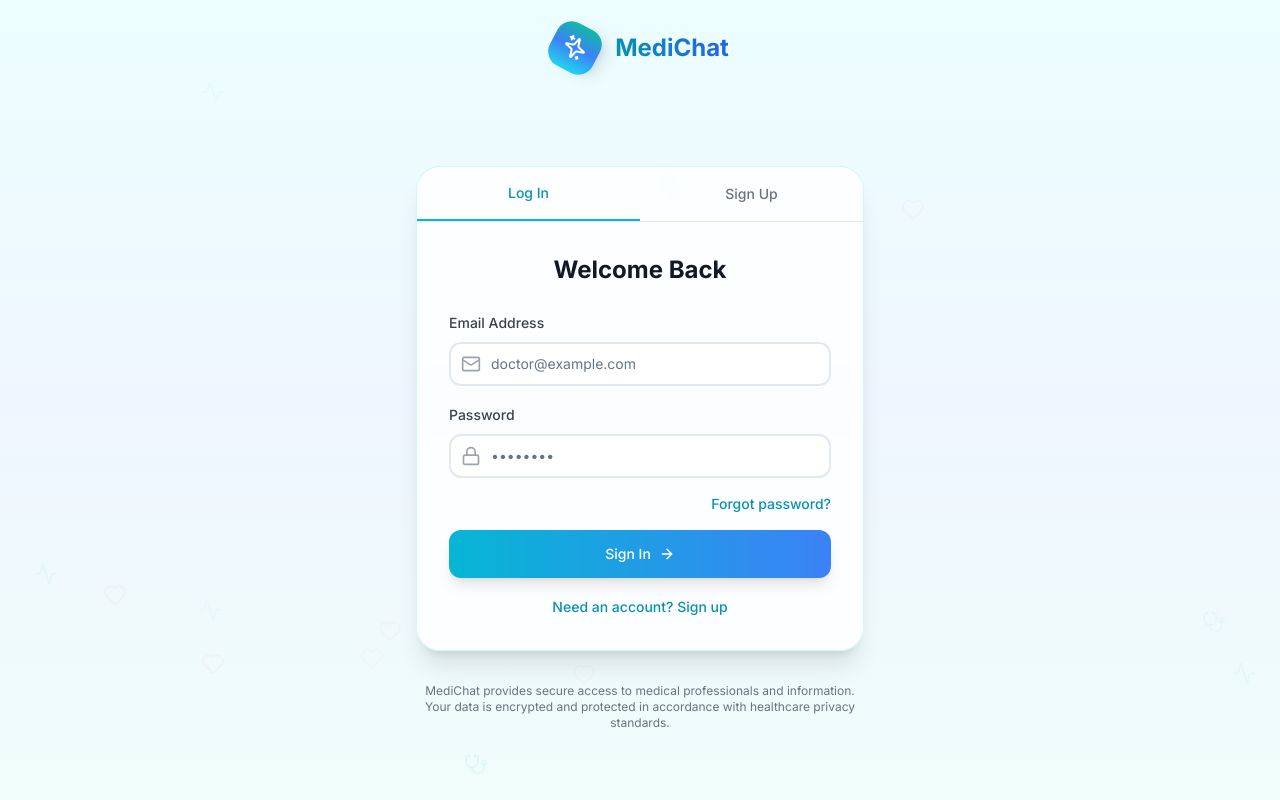
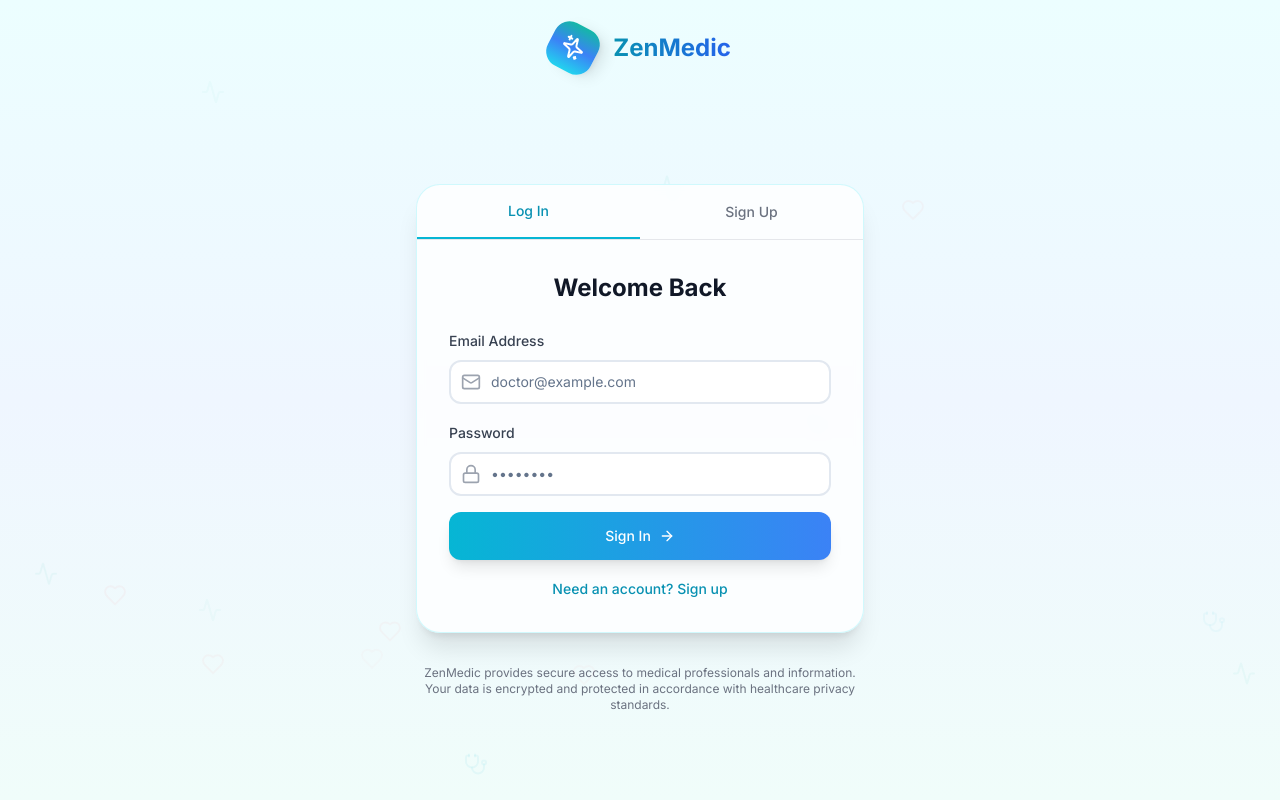
Before and after one commit to Hemanth-c56/zenMedic, a Next.js app: page /auth in a window 1280 px wide. Built offline with nearby package versions, Linux system fonts and the light colour scheme.

Commit message:
Update page.tsx

```diff
--- a/app/(public)/auth/page.tsx
+++ b/app/(public)/auth/page.tsx
@@ -208,7 +208,7 @@ export default function AuthPage() {
             </motion.div>
           </div>
           <h1 className="text-2xl font-bold bg-gradient-to-r from-cyan-600 to-blue-600 bg-clip-text text-transparent">
-            MediChat
+            ZenMedic
           </h1>
         </div>
       </header>
@@ -386,7 +386,7 @@ export default function AuthPage() {
                     )}
 
                     {/* Forgot Password Link - Only for Login */}
-                    {isLogin && (
+{/*                     {isLogin && (
                       <div className="flex justify-end">
                         <Link
                           href="/forgot-password"
@@ -395,7 +395,7 @@ export default function AuthPage() {
                           Forgot password?
                         </Link>
                       </div>
-                    )}
+                    )} */}
 
                     {/* Submit Button */}
                     <Button
@@ -433,7 +433,7 @@ export default function AuthPage() {
 
           {/* Medical Disclaimer */}
           <p className="text-xs text-center text-gray-500 mt-8">
-            MediChat provides secure access to medical professionals and
+            ZenMedic provides secure access to medical professionals and
             information.
             <br />
             Your data is encrypted and protected in accordance with healthcare
```
